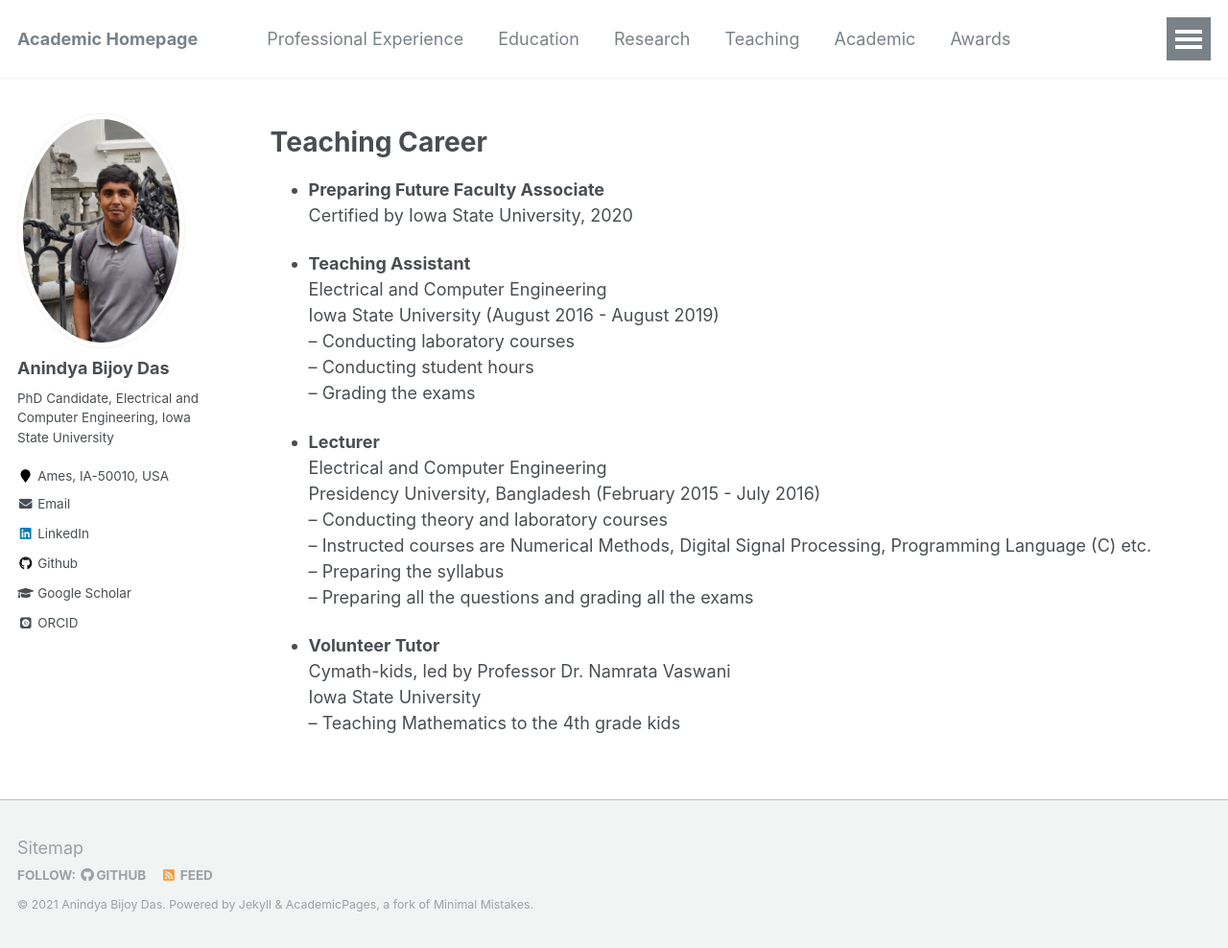
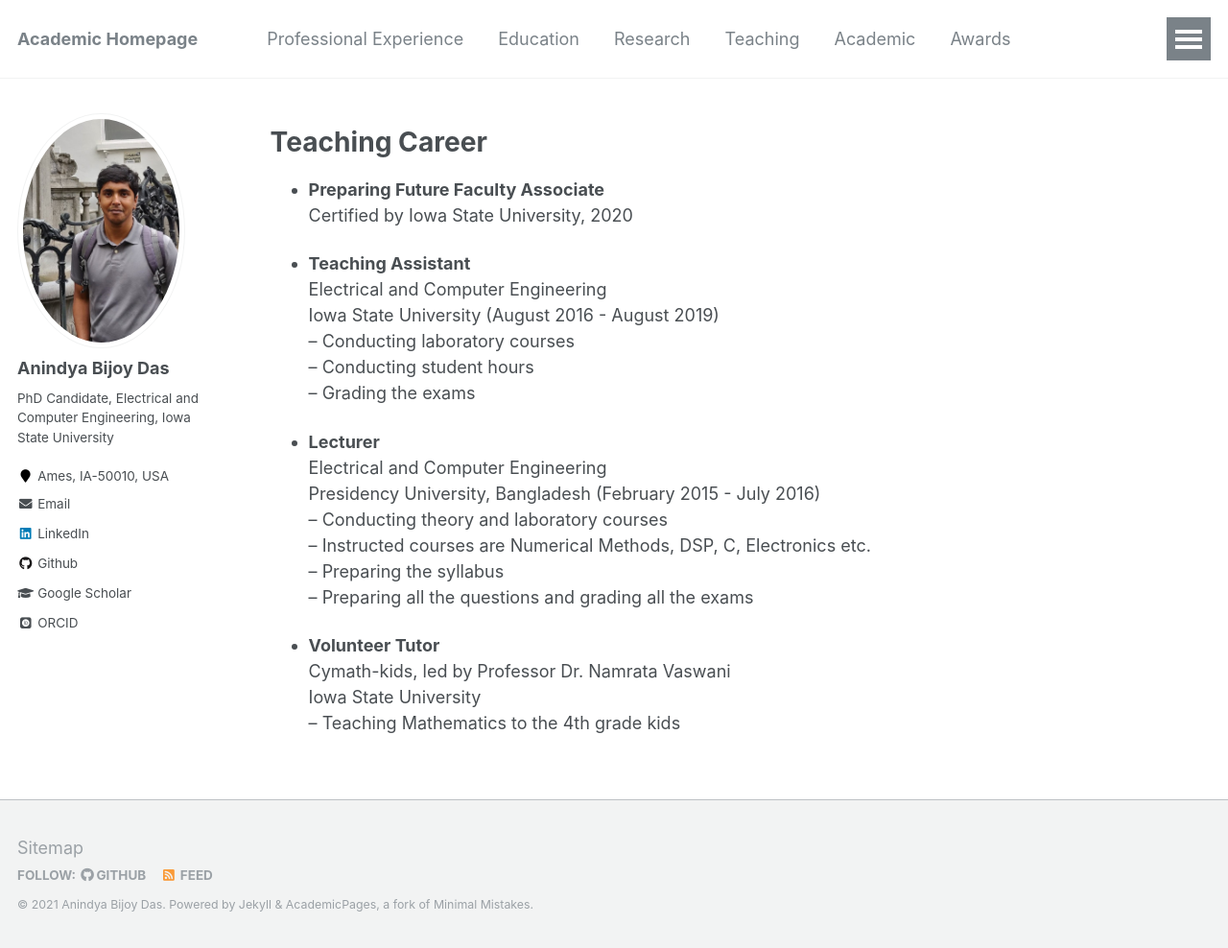
Before and after one commit to anindyabijoydas/portfolio, a Jekyll site: the page built from _pages/teaching.md, in a window 1280 px wide and 988 px high. Shown: the whole window at 96% size. Built offline with Jekyll 4.4.1, drawn with Linux system fonts in a browser that asks for light colours; some web fonts are replaced.

Commit message:
Update teaching.md

```diff
--- a/_pages/teaching.md
+++ b/_pages/teaching.md
@@ -14,6 +14,6 @@ Teaching Career
 
 * **Teaching Assistant** <br/> Electrical and Computer Engineering <br/> Iowa State University (August 2016 - August 2019) <br/>  -- Conducting laboratory courses <br/>  -- Conducting student hours <br/>  -- Grading the exams
 
-* **Lecturer** <br/> Electrical and Computer Engineering <br/> Presidency University, Bangladesh (February 2015 - July 2016) <br/> -- Conducting theory and laboratory courses <br/> -- Instructed courses are Numerical Methods, Digital Signal Processing, Programming Language (C) etc. <br/> -- Preparing the syllabus <br/> -- Preparing all the questions and grading all the exams
+* **Lecturer** <br/> Electrical and Computer Engineering <br/> Presidency University, Bangladesh (February 2015 - July 2016) <br/> -- Conducting theory and laboratory courses <br/> -- Instructed courses are Numerical Methods, DSP, C, Electronics etc. <br/> -- Preparing the syllabus <br/> -- Preparing all the questions and grading all the exams
 
 * **Volunteer Tutor** <br/> Cymath-kids, led by Professor Dr. Namrata Vaswani <br/> Iowa State University <br/> -- Teaching Mathematics to the 4th grade kids
```
